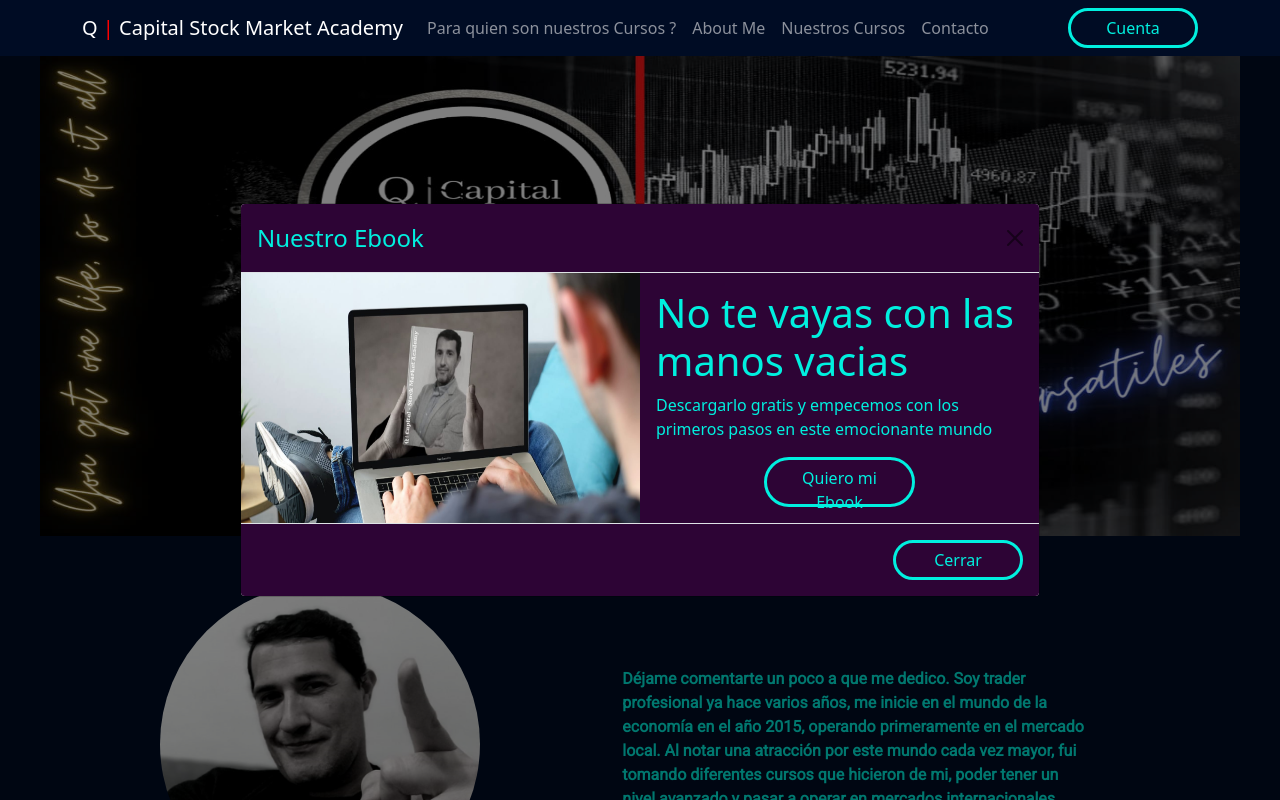
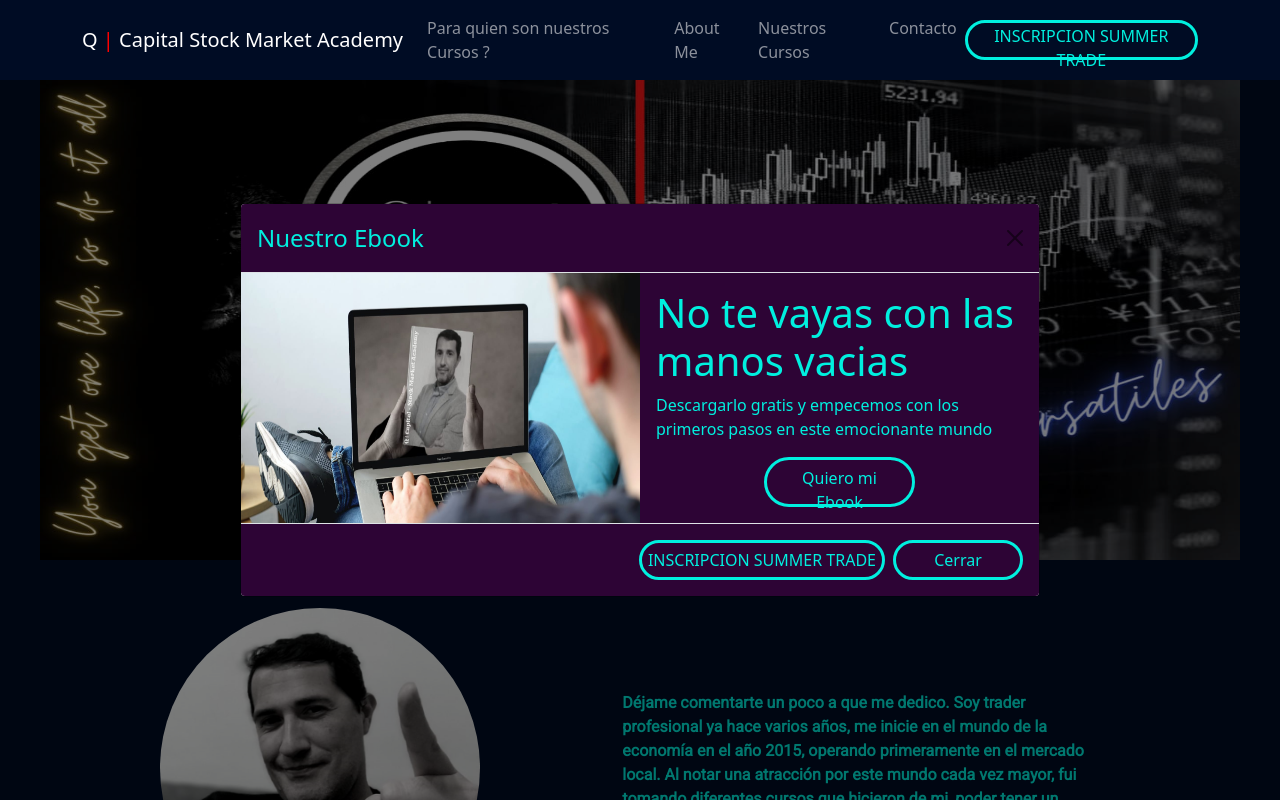
Before and after one commit to charg90/qAcademy, a React (Vite) app: page / in a window 1280 px wide. Shown: the top 800 px of the page. Built offline with nearby package versions, Linux system fonts and the light colour scheme; no server answers.

Commit message:
summer trade buttons

```diff
--- a/src/Components/Buttons/Buttons.jsx
+++ b/src/Components/Buttons/Buttons.jsx
@@ -4,7 +4,7 @@ import styles from "./buttons.module.css";
 const Buttons = ({ title, destination }) => {
   return (
     <Link to={destination}>
-      <button className={`${styles.btn} `}>{title}</button>
+      <button className={`${styles.btn} d-none`}>{title}</button>
     </Link>
   );
 };
--- a/src/Components/Modals/ModalEbook/ModalEbook.jsx
+++ b/src/Components/Modals/ModalEbook/ModalEbook.jsx
@@ -59,6 +59,25 @@ const ModalEbook = () => {
           </Col>
         </Row>
         <Modal.Footer className={`${styles.modalFooter}`}>
+          <button
+            className={`${styles.links}`}
+            style={{
+              backgroundColor: "transparent",
+              border: "#00f0df solid 3px",
+              color: "#00f0df",
+
+              height: "40px",
+              borderRadius: "50px",
+            }}
+          >
+            <a
+              target="blank"
+              href="https://docs.google.com/forms/d/e/1FAIpQLScb1MfgLI9Hcb_keEwvnNT8HMEQOY7YLhsDxqqTcsK1J8pMyw/viewform?usp=sf_link"
+              style={{ textDecoration: "none", color: "#00f0df" }}
+            >
+              INSCRIPCION SUMMER TRADE
+            </a>
+          </button>
           <button className={`${styles.btnModal}`} onClick={handleClose}>
             Cerrar
           </button>
@@ -69,32 +88,3 @@ const ModalEbook = () => {
 };
 
 export default ModalEbook;
-
-// <Modal
-//   show={show}
-//   onHide={handleClose}
-//   size="lg"
-//   aria-labelledby="contained-modal-title-vcenter"
-//   className={`${styles.modal} `}
-//   centered
-// >
-//   <Modal.Header closeButton>
-//     <Modal.Title className="text-center">Nuestro Ebook</Modal.Title>
-//   </Modal.Header>
-//   <Modal.Body
-//     className={`${styles.modalBody} d-flex  justify-content-center align-items-center `}
-//   >
-//     <p>
-//       Descargarlo gratis y empecemos con los primeros pasos en este emocionante
-//       mundo
-//     </p>
-//     <a href={Ebook} download>
-//       <FiBookOpen size={100} className={`${styles.icon} `} />
-//     </a>
-//   </Modal.Body>
-//   <Modal.Footer className={`${styles.modalFooter}`}>
-//     <button className={`${styles.btnModal}`} onClick={handleClose}>
-//       Cerrar
-//     </button>
-//   </Modal.Footer>
-// </Modal>;
--- a/src/Components/Navbar/NavBar.jsx
+++ b/src/Components/Navbar/NavBar.jsx
@@ -1,10 +1,11 @@
 import React from "react";
-import { Col, Row, Container } from "react-bootstrap";
+import { Col, Row, Container, Button } from "react-bootstrap";
 import { Link } from "react-scroll";
 import Nav from "react-bootstrap/Nav";
 import Navbar from "react-bootstrap/Navbar";
 import styles from "./navBar.module.css";
 import Buttons from "../Buttons/Buttons";
+import { NavLink } from "react-router-dom";
 
 const NavBar = () => {
   return (
@@ -75,6 +76,26 @@ const NavBar = () => {
                 </Link>
               </Nav.Link>
             </Nav>
+            <button
+              className={`${styles.links}`}
+              style={{
+                backgroundColor: "transparent",
+                border: "#00f0df solid 3px",
+                color: "#00f0df",
+
+                height: "40px",
+                borderRadius: "50px",
+              }}
+            >
+              <a
+                target="blank"
+                href="https://docs.google.com/forms/d/e/1FAIpQLScb1MfgLI9Hcb_keEwvnNT8HMEQOY7YLhsDxqqTcsK1J8pMyw/viewform?usp=sf_link"
+                style={{ textDecoration: "none", color: "#00f0df" }}
+              >
+                INSCRIPCION SUMMER TRADE
+              </a>
+            </button>
+
             <Buttons title="Cuenta" destination="cuentas" />
           </Navbar.Collapse>
         </Container>
```
